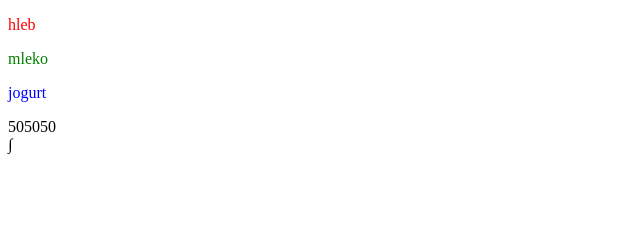
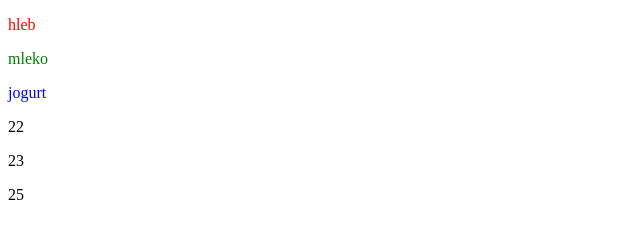
Before and after one commit to Moco23/js_learning, a plain HTML site: page predavanje_4/vjezba.html in a window 1280 px wide. Shown: the full height of the page, 0-640 px from the left. Drawn offline with Linux system fonts and the light colour scheme.

Commit message:
adding in p element

```diff
--- a/predavanje_4/domaci.js
+++ b/predavanje_4/domaci.js
@@ -1,9 +1,12 @@
 var gradovi = {
-  Beograd: 50,
-  Zagreb: 50,
-  Pula: 50,
+  Beograd: 22,
+  Zagreb: 23,
+  Pula: 25,
 };
 
-document.getElementById("vrijeme").innerHTML = gradovi["Beograd"];
-document.getElementById("vrijeme").innerHTML += gradovi["Zagreb"];
-document.getElementById("vrijeme").innerHTML += gradovi["Pula"];
+document.getElementById("vrijeme").innerHTML =
+  "<p>" + gradovi["Beograd"] + "</p>";
+document.getElementById("vrijeme").innerHTML +=
+  "<p>" + gradovi["Zagreb"] + "</p>";
+document.getElementById("vrijeme").innerHTML +=
+  "<p>" + gradovi["Pula"] + "</p>";
```
Also changed, not shown: predavanje_4/vjezba.html (+0 -1 lines).
